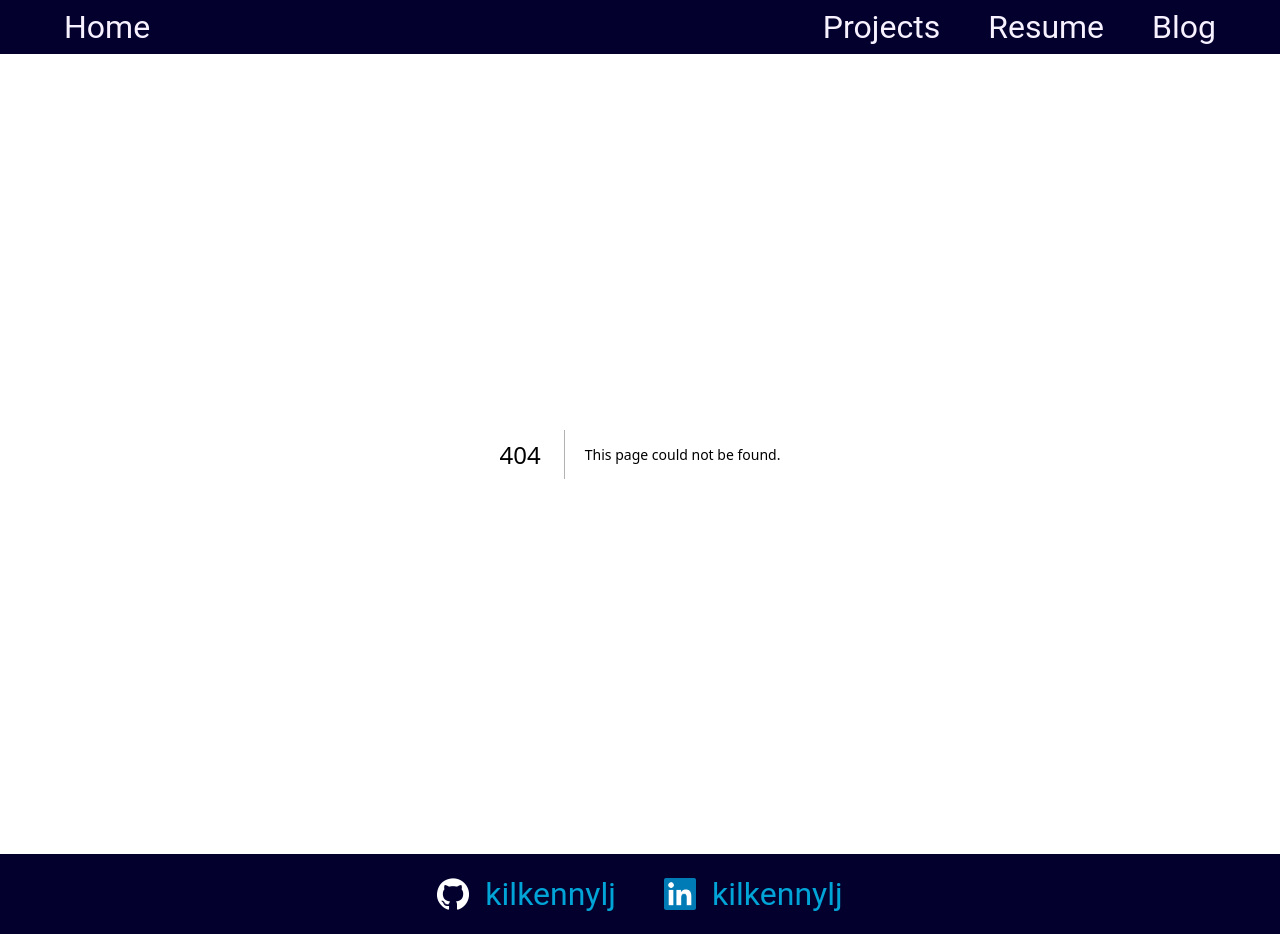
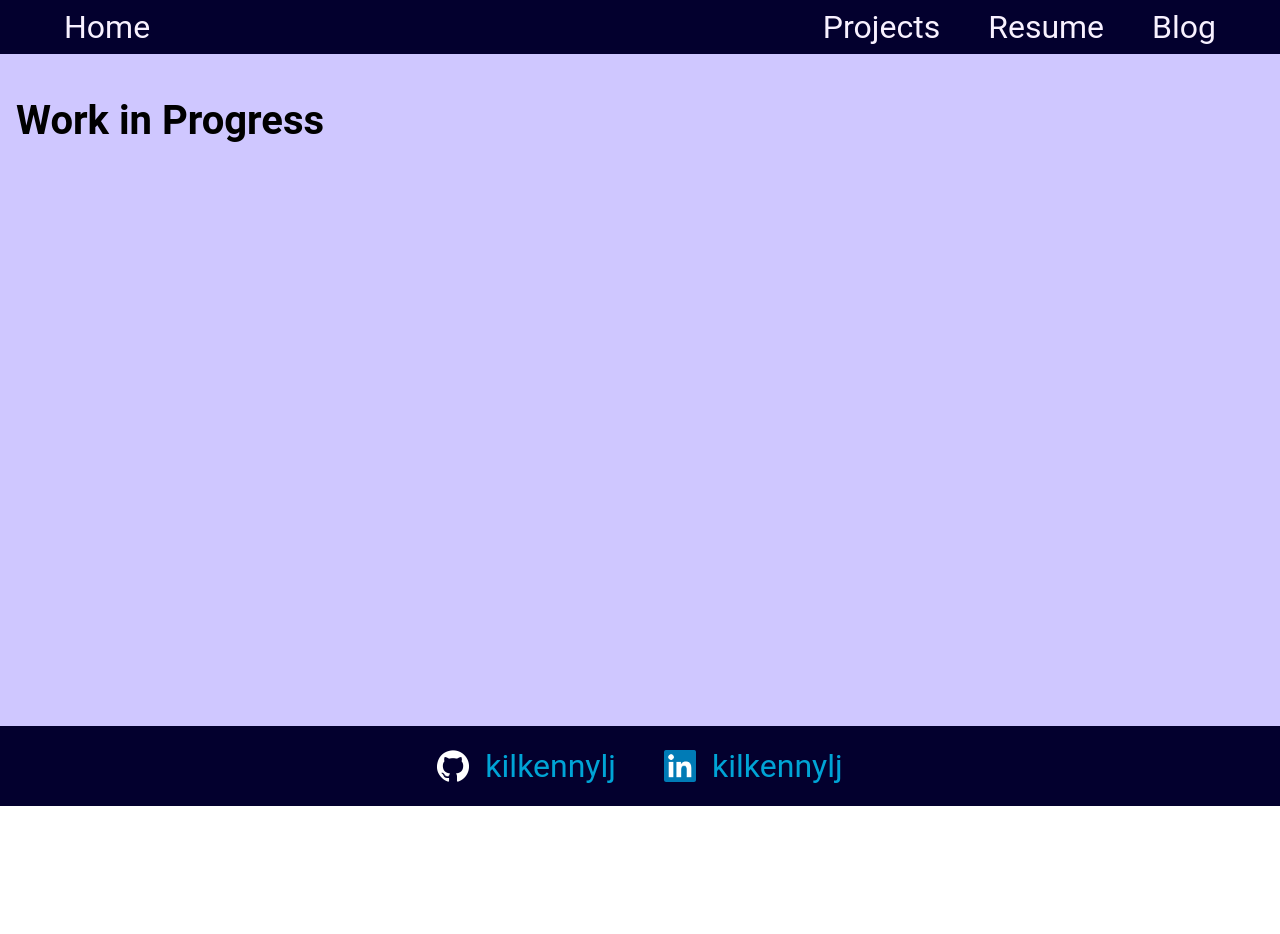
Before and after one commit to kilkennylj/kilkennylj.github.io, a Next.js app: page /resume in a window 1280 px wide. Before the commit this address had no page. Shown: the top 934 px of the page. After the commit the page ends 806 px from the top, so only its background shows below. Built offline with nearby package versions, Linux system fonts and the light colour scheme.

Commit message:
Small fixes plus WIP pages

```diff
--- a/src/components/Categories.jsx
+++ b/src/components/Categories.jsx
@@ -18,7 +18,7 @@ const Categories = () =>
             <h3>Categories</h3>
             {categories.map((category) => (
                 <div className="widgetItem">
-                    <Link key={category.slug} href='category/${category.slug}'>
+                    <Link key={category.slug} href={`category/${category.slug}`}>
                         <span className="category">{category.name}</span>
                     </Link>
                 </div>
--- /dev/null
+++ b/src/pages/resume.jsx
@@ -0,0 +1,14 @@
+import React from 'react';
+
+import '../styles/ResumePage.css';
+
+const ResumePage = () =>
+{
+    return(
+    <div className="pageContainer">
+        <h1>Work in Progress</h1>
+    </div>
+    );
+}
+
+export default ResumePage;
--- /dev/null
+++ b/src/styles/ProjectsPage.css
@@ -0,0 +1,10 @@
+.pageContainer
+{
+    display: flex;
+    height: 80vh;
+    background: #CFC7FF;
+    flex-direction: row;
+    max-width: 100vw;
+    font-size: 1.25rem;
+    padding: 1rem;
+}
--- /dev/null
+++ b/src/styles/ResumePage.css
@@ -0,0 +1,10 @@
+.pageContainer
+{
+    display: flex;
+    height: 80vh;
+    background: #CFC7FF;
+    flex-direction: row;
+    max-width: 100vw;
+    font-size: 1.25rem;
+    padding: 1rem;
+}
```
Also changed, not shown: src/pages/projects.jsx (added, +14 -0 lines).
